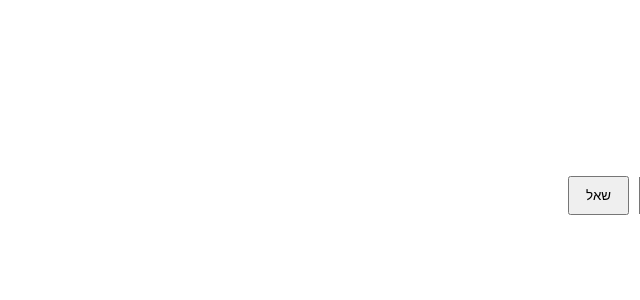
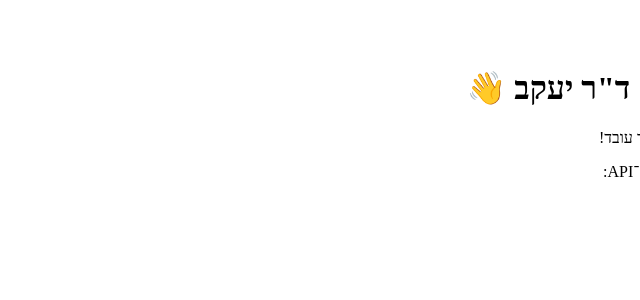
Before and after one commit to yaakovit/macro-course, a Next.js app: page / in a window 1280 px wide. Shown: the top 300 px of the page, without its empty margins (640-1280 px from the left). Built offline with nearby package versions, Linux system fonts and the light colour scheme.

Commit message:
Update page.jsx

```diff
--- a/app/page.jsx
+++ b/app/page.jsx
@@ -1,40 +1,10 @@
-'use client';
-import { useState } from "react";
-
-export default function Page() {
-  const [input, setInput] = useState("");
-  const [response, setResponse] = useState("");
-
-  const askAI = async () => {
-    const res = await fetch("/api/tutor", {
-      method: "POST",
-      headers: {
-        "Content-Type": "application/json"
-      },
-      body: JSON.stringify({ message: input }),
-    });
-
-    const data = await res.json();
-    setResponse(data.reply);
-  };
-
+export default function Home() {
   return (
-    <div style={{ padding: "40px", direction: "rtl", fontFamily: "Arial" }}>
-      <h1>קורס מאקרו כלכלה</h1>
-      <h2>🤖 עוזר אישי</h2>
-
-      <input
-        style={{ width: "320px", padding: "10px" }}
-        value={input}
-        onChange={(e) => setInput(e.target.value)}
-        placeholder="שאל שאלה..."
-      />
-
-      <button onClick={askAI} style={{ marginRight: "10px", padding: "10px 16px" }}>
-        שאל
-      </button>
-
-      <p style={{ marginTop: "20px" }}>{response}</p>
+    <div style={{ padding: 40 }}>
+      <h1>שלום ד"ר יעקב 👋</h1>
+      <p>האתר שלך עובד!</p>
+      <p>בדוק את ה־API:</p>
+      <a href="/api/tutor">לחץ כאן</a>
     </div>
   );
 }
```
